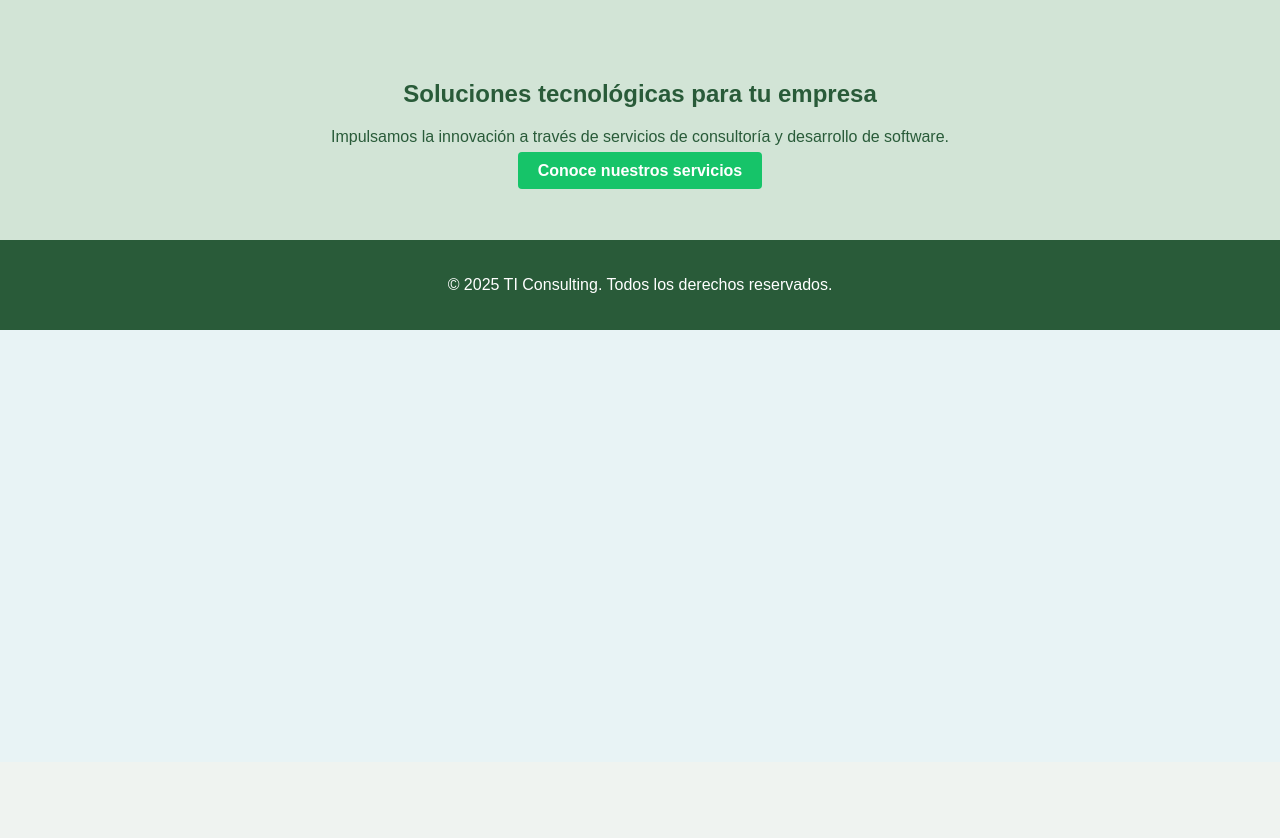
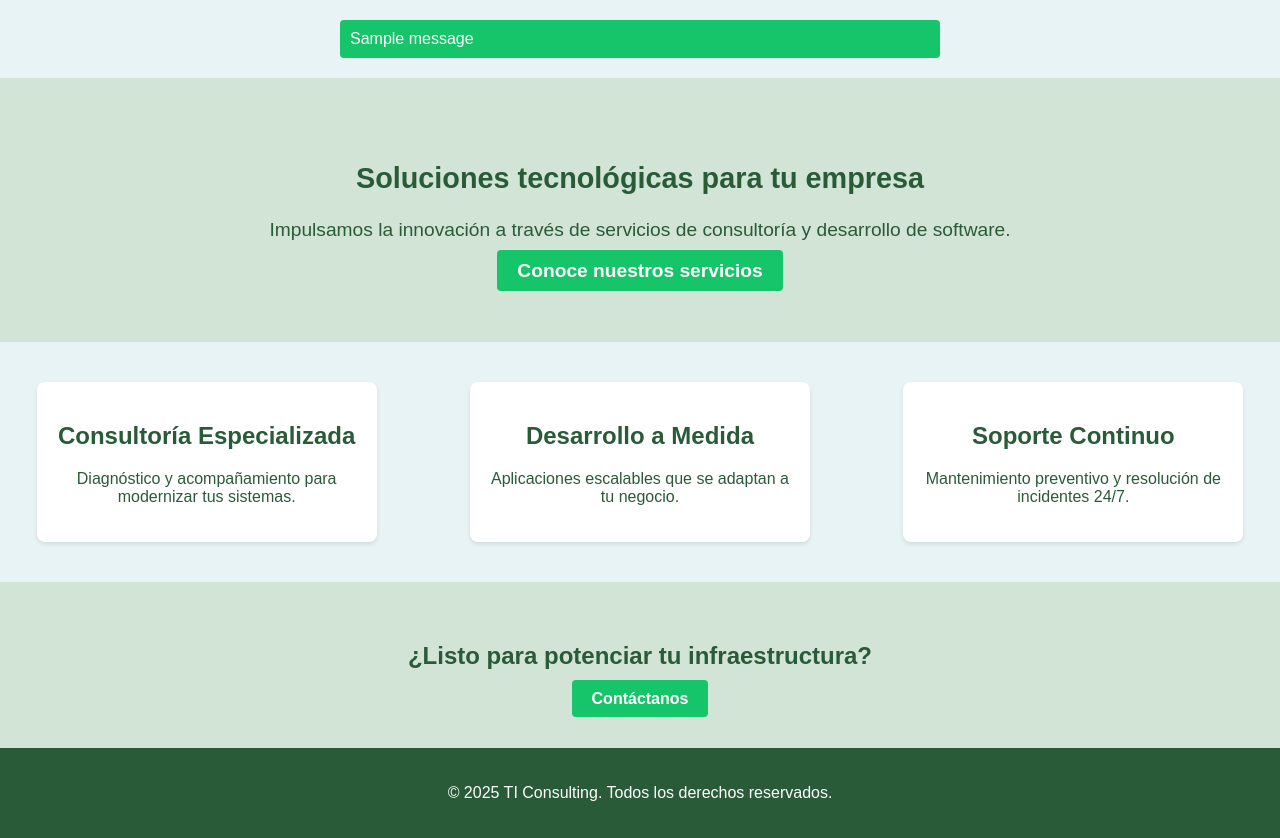
Before and after one commit to ticonsulting-dlara/new-tic, a Flask app: page / in a window 1280 px wide. Shown: the part 38-876 px from the top of the page. Before the commit the page ends 368 px from the top, so only its background shows below. Run offline with Flask 2, Linux system fonts and the light colour scheme; one stand-in notice (Sample message) is shown.

Commit message:
Expand site content and styling

```diff
--- a/assets/css/style.css
+++ b/assets/css/style.css
@@ -48,6 +48,89 @@ body {
   background-color: var(--light-green);
   padding: 60px 20px;
   text-align: center;
+  color: var(--dark-green);
+  font-size: 1.2rem;
+}
+
+.features {
+  display: flex;
+  justify-content: space-around;
+  margin: 40px 0;
+  flex-wrap: wrap;
+  gap: 20px;
+}
+
+.feature {
+  background: white;
+  padding: 20px;
+  border-radius: 8px;
+  box-shadow: 0 2px 4px rgba(0, 0, 0, 0.1);
+  max-width: 300px;
+  text-align: center;
+}
+
+.cta {
+  text-align: center;
+  padding: 40px 0;
+  background-color: var(--light-green);
+}
+
+.service-list {
+  max-width: 600px;
+  margin: 0 auto;
+  list-style: none;
+  padding: 0;
+}
+
+.service-list li {
+  background: white;
+  padding: 15px;
+  margin-bottom: 10px;
+  border-radius: 4px;
+  box-shadow: 0 1px 3px rgba(0,0,0,0.1);
+}
+
+.partners-list {
+  max-width: 400px;
+  margin: 0 auto;
+  padding: 0;
+  list-style: none;
+  text-align: center;
+}
+
+.partners-list li {
+  padding: 5px 0;
+}
+
+.clients-list {
+  max-width: 400px;
+  margin: 0 auto;
+  list-style: none;
+  padding: 0;
+  text-align: center;
+}
+
+.clients-list li {
+  padding: 5px 0;
+  border-bottom: 1px solid var(--light-green);
+}
+.clients-list li:last-child {
+  border-bottom: none;
+}
+
+.flashes {
+  max-width: 600px;
+  margin: 20px auto;
+  padding: 0;
+  list-style: none;
+}
+
+.flashes li {
+  background-color: var(--medium-green);
+  color: white;
+  padding: 10px;
+  border-radius: 4px;
+  margin-bottom: 10px;
 }
 
 .button {
--- a/templates/404.html
+++ b/templates/404.html
@@ -2,5 +2,6 @@
 {% block content %}
 <h1>Página no encontrada</h1>
 <p>Lo sentimos, la página que buscas no existe.</p>
+<p>Si crees que se trata de un error, comunícate con nuestro equipo.</p>
 <a href="{{ url_for('index') }}" class="button">Volver al inicio</a>
 {% endblock %}
--- a/templates/base.html
+++ b/templates/base.html
@@ -25,6 +25,15 @@
     </nav>
   </header>
   <main>
+  {% with messages = get_flashed_messages() %}
+    {% if messages %}
+      <ul class="flashes">
+        {% for message in messages %}
+          <li>{{ message }}</li>
+        {% endfor %}
+      </ul>
+    {% endif %}
+  {% endwith %}
   {% block content %}{% endblock %}
   </main>
   <footer class="site-footer">
--- a/templates/chat.html
+++ b/templates/chat.html
@@ -2,5 +2,6 @@
 {% block content %}
 <h1>Chat en línea</h1>
 <p>Conversa con nuestro asistente virtual o escribe por WhatsApp para una atención inmediata.</p>
+<a href="https://wa.me/" class="button">Abrir WhatsApp</a>
 <!-- La integración de ElevenLabs, WhatsApp y tic-chat se mantiene con sus scripts existentes -->
 {% endblock %}
--- a/templates/contacto.html
+++ b/templates/contacto.html
@@ -1,6 +1,7 @@
 {% extends "base.html" %}
 {% block content %}
 <h1>Contacto</h1>
+<p>Completa el formulario y nos pondremos en contacto a la brevedad.</p>
 <form method="post" action="{{ url_for('send_contact') }}" class="contact-form">
   <label for="name">Nombre:</label>
   <input type="text" id="name" name="name" required>
--- a/templates/declaracion_de_privacidad.html
+++ b/templates/declaracion_de_privacidad.html
@@ -2,4 +2,10 @@
 {% block content %}
 <h1>Declaración de Privacidad</h1>
 <p>La protección de datos de nuestros usuarios es fundamental. Consulte nuestras prácticas de privacidad.</p>
+
+<ul>
+  <li>No compartimos tu información con terceros sin consentimiento.</li>
+  <li>Utilizamos mecanismos de seguridad para resguardar tus datos.</li>
+  <li>Puedes solicitar la eliminación de tus registros en cualquier momento.</li>
+</ul>
 {% endblock %}
--- a/templates/index.html
+++ b/templates/index.html
@@ -5,4 +5,24 @@
   <p>Impulsamos la innovación a través de servicios de consultoría y desarrollo de software.</p>
   <a href="{{ url_for('servicios') }}" class="button">Conoce nuestros servicios</a>
 </section>
+
+<section class="features">
+  <div class="feature">
+    <h2>Consultoría Especializada</h2>
+    <p>Diagnóstico y acompañamiento para modernizar tus sistemas.</p>
+  </div>
+  <div class="feature">
+    <h2>Desarrollo a Medida</h2>
+    <p>Aplicaciones escalables que se adaptan a tu negocio.</p>
+  </div>
+  <div class="feature">
+    <h2>Soporte Continuo</h2>
+    <p>Mantenimiento preventivo y resolución de incidentes 24/7.</p>
+  </div>
+</section>
+
+<section class="cta">
+  <h2>¿Listo para potenciar tu infraestructura?</h2>
+  <a href="{{ url_for('contacto') }}" class="button">Contáctanos</a>
+</section>
 {% endblock %}
--- a/templates/nuestros_clientes.html
+++ b/templates/nuestros_clientes.html
@@ -2,4 +2,10 @@
 {% block content %}
 <h1>Nuestros Clientes</h1>
 <p>Confiamos en relaciones de largo plazo con empresas que buscan soluciones innovadoras.</p>
+
+<ul class="clients-list">
+  <li>Finanzas Corp</li>
+  <li>RetailPlus</li>
+  <li>Startups en crecimiento</li>
+</ul>
 {% endblock %}
--- a/templates/partners.html
+++ b/templates/partners.html
@@ -2,4 +2,10 @@
 {% block content %}
 <h1>Partners</h1>
 <p>Trabajamos de la mano con líderes de la industria para entregar soluciones de vanguardia.</p>
+
+<ul class="partners-list">
+  <li>Microsoft</li>
+  <li>Amazon Web Services</li>
+  <li>Google Cloud</li>
+</ul>
 {% endblock %}
--- a/templates/servicios.html
+++ b/templates/servicios.html
@@ -2,4 +2,10 @@
 {% block content %}
 <h1>Servicios</h1>
 <p>Ofrecemos asesoría en tecnología, desarrollo de software a medida y soporte integral.</p>
+
+<ul class="service-list">
+  <li><strong>Infraestructura en la nube:</strong> migración y administración de plataformas AWS y Azure.</li>
+  <li><strong>Automatización de procesos:</strong> integración de herramientas para optimizar operaciones.</li>
+  <li><strong>Ciberseguridad:</strong> evaluaciones de riesgo y puesta en marcha de políticas de seguridad.</li>
+</ul>
 {% endblock %}
--- a/templates/terminos_y_condiciones.html
+++ b/templates/terminos_y_condiciones.html
@@ -2,4 +2,10 @@
 {% block content %}
 <h1>Términos y Condiciones</h1>
 <p>Por favor revise los términos y condiciones para el uso de nuestros servicios y sitio web.</p>
+
+<ol>
+  <li>El uso del sitio implica aceptación de estas condiciones.</li>
+  <li>Los contenidos pueden actualizarse sin previo aviso.</li>
+  <li>Nos reservamos el derecho de suspender el acceso ante usos indebidos.</li>
+</ol>
 {% endblock %}
```
Also changed, not shown: templates/quienes_somos.html (+8 -0 lines), README.md.
